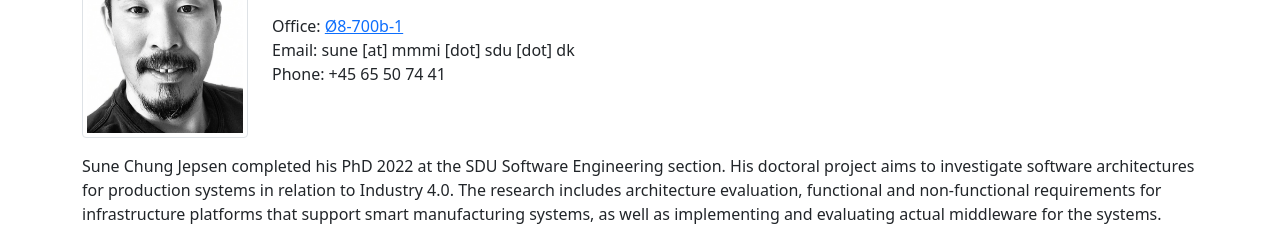
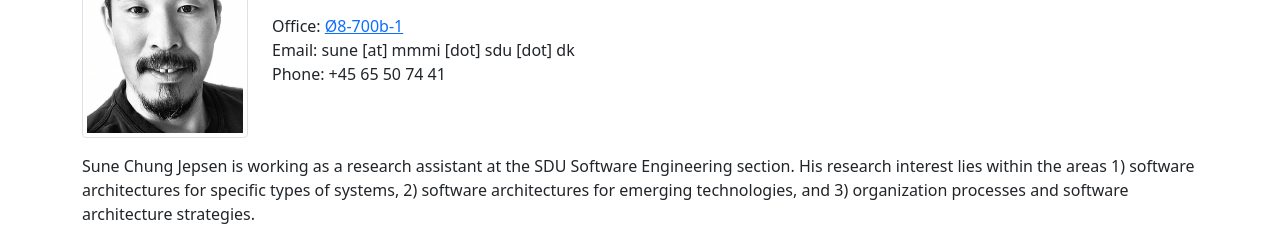
Before and after one commit to SuneJepsen/SuneJepsen.github.io, a plain HTML site: page index.html in a window 1280 px wide. Shown: the part 148-379 px from the top of the page. Drawn offline with nearby package versions, Linux system fonts and the light colour scheme.

Commit message:
Intro change

```diff
--- a/index.html
+++ b/index.html
@@ -54,6 +54,9 @@
                 </div>
                 <div class="col-12">
                      <p class="mt-3">
+                        Sune Chung Jepsen is working as a research assistant at the SDU Software Engineering section. His research interest lies within the areas 1) software architectures for specific types of systems, 2) software architectures for emerging technologies, and 3) organization processes and software architecture strategies.
+                    </p>
+                    <p class="mt-3">
                         Sune Chung Jepsen completed his PhD 2022 at the SDU Software Engineering section. His doctoral project aims to investigate software architectures for production systems in relation to Industry 4.0. The research includes architecture evaluation, functional and non-functional requirements for infrastructure platforms that support smart manufacturing systems, as well as implementing and evaluating actual middleware for the systems. Software architecture and non-functional requirements are the main focus in order to facilitate the integration of smart production in the I4.0 Laboratory and companies.
                      </p>
                 </div>
```
